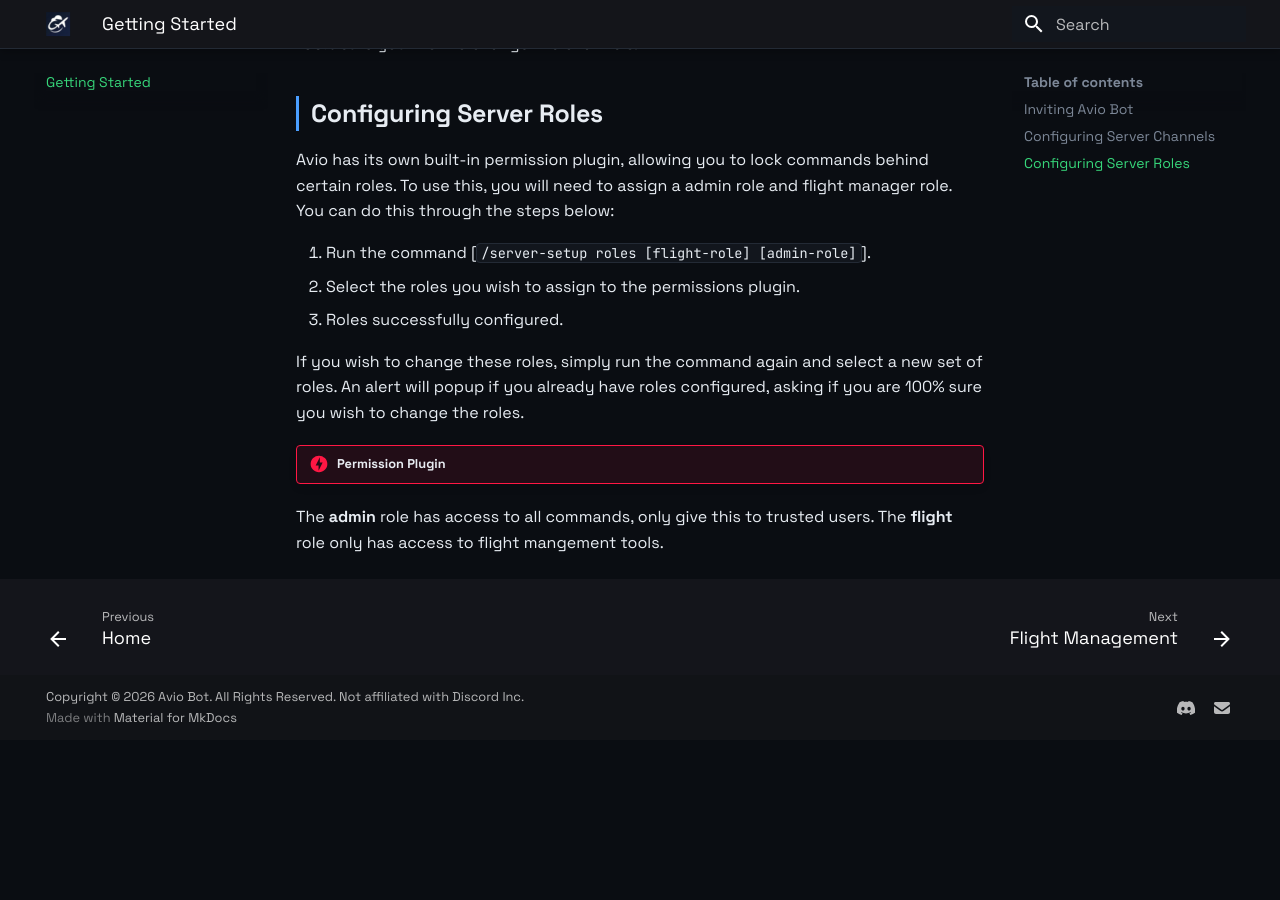
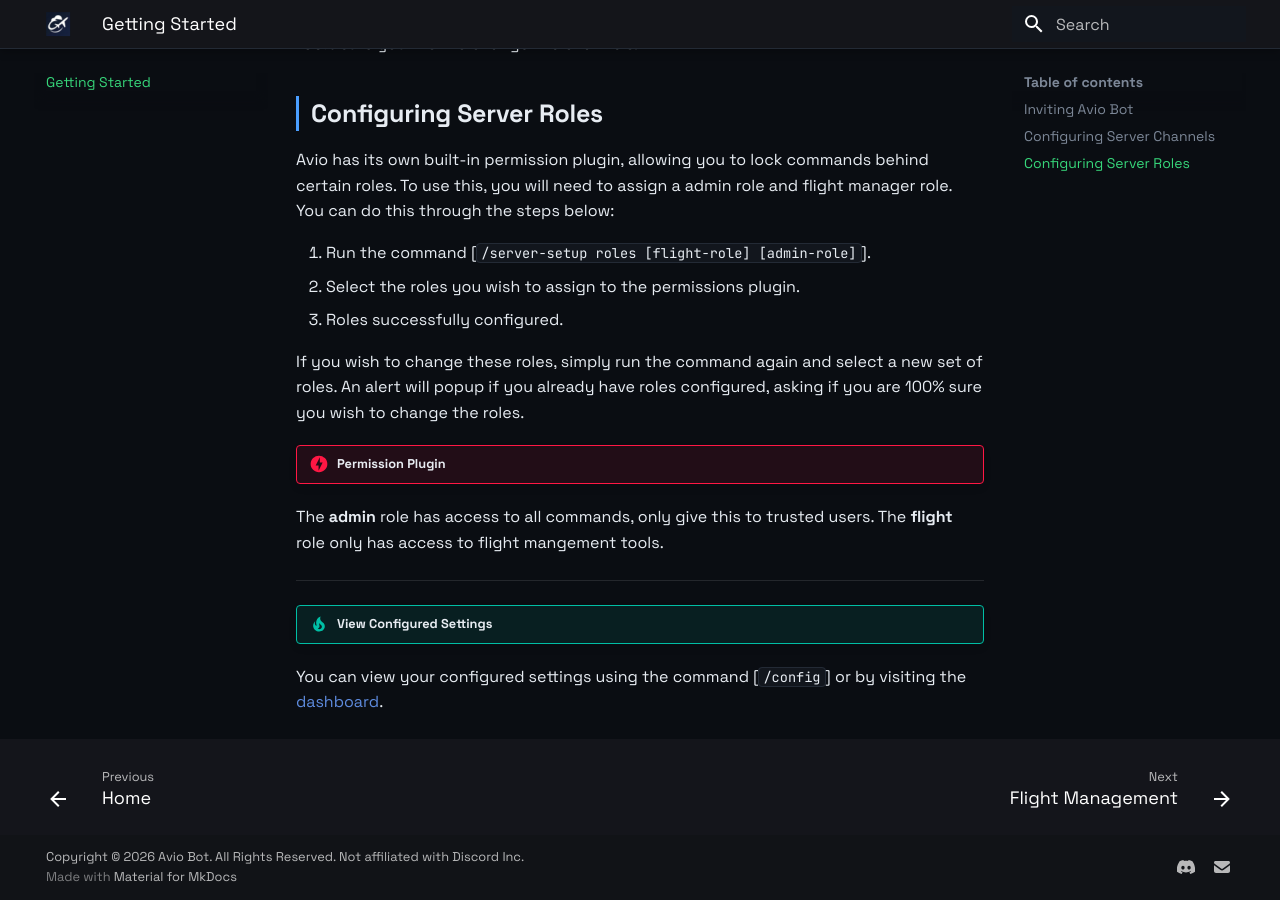
Before and after one commit to fudgemss/avio-wiki, an MkDocs documentation site: the page built from docs/getting-started.md, in a window 1280 px wide and 900 px high, scrolled down 1085 px. Built offline with MkDocs 1.6.1 and Material for MkDocs 9.7.7, drawn with Linux system fonts in a browser that asks for light colours; before the commit the page ends 1825 px from its top, so only the background shows below that.

Commit message:
Update getting-started.md

```diff
--- a/docs/getting-started.md
+++ b/docs/getting-started.md
@@ -49,3 +49,8 @@ An alert will popup if you already have roles configured, asking if you are 100%
 !!! danger "Permission Plugin"
   The **admin** role has access to all commands, only give this to trusted users.
   The **flight** role only has access to flight mangement tools.
+
+---
+
+!!! tip "View Configured Settings"
+  You can view your configured settings using the command [`/config`] or by visiting the [dashboard](https://dashboard.aviobot.app).
```
